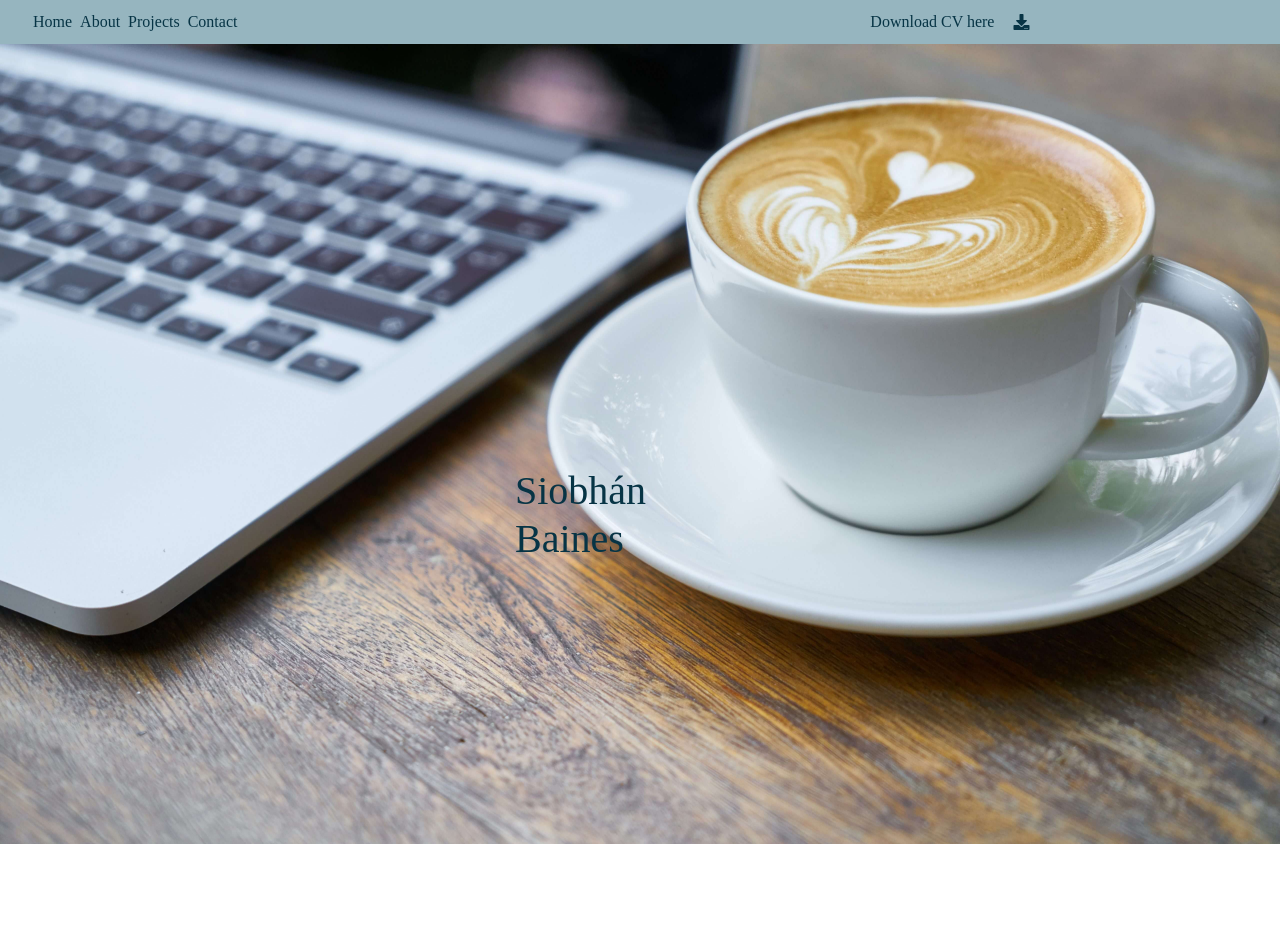
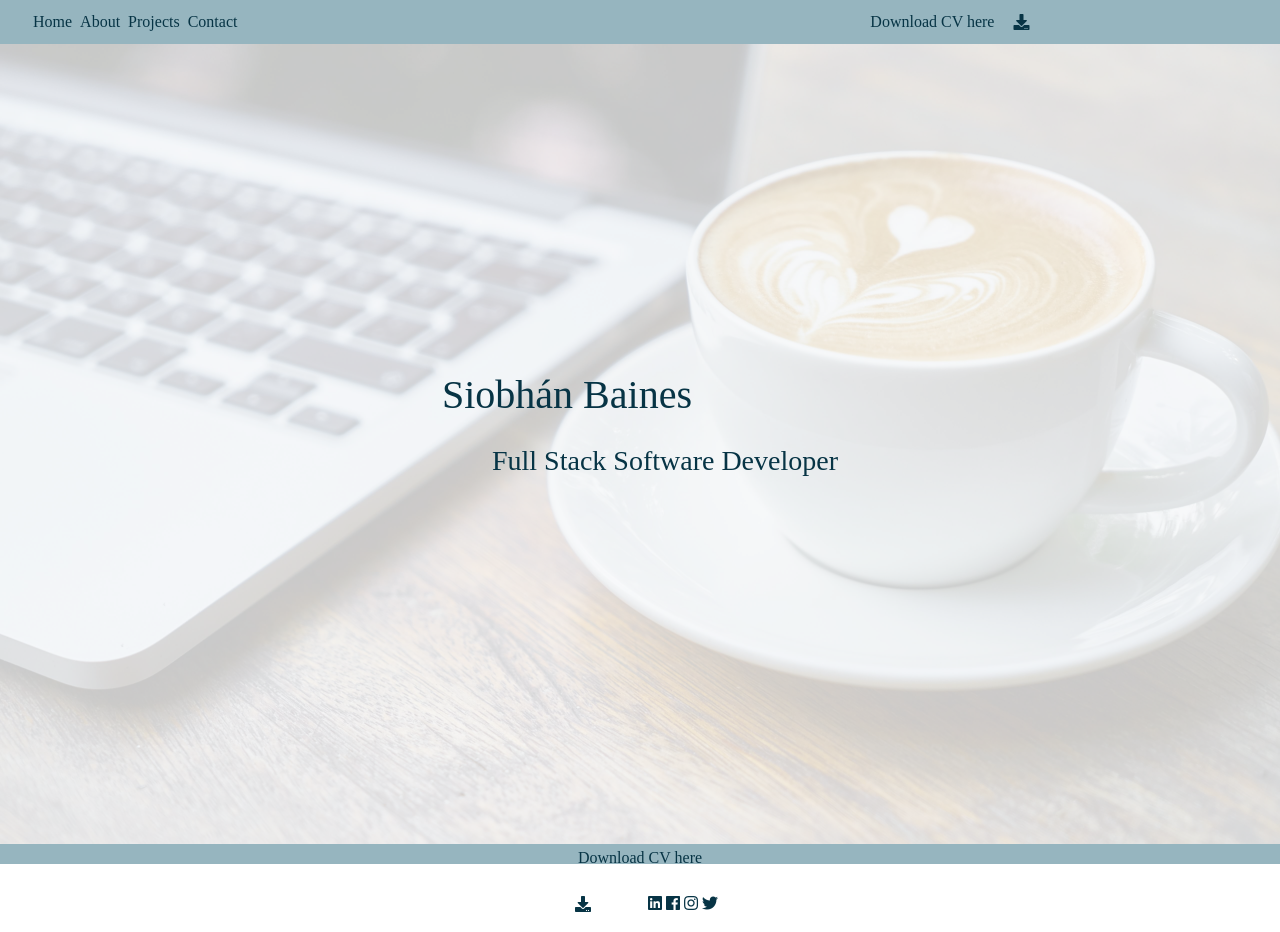
Before and after one commit to SiobhanBaines/MS1-Portfolio, a plain HTML site: page index.html in a window 1280 px wide. Before the commit the page ends 844 px from the top, so only its background shows below. Drawn offline with nearby package versions, Linux system fonts and the light colour scheme; a web font is replaced by a local one.

Commit message:
complete body and add footer elements

```diff
--- a/assets/css/style.css
+++ b/assets/css/style.css
@@ -19,7 +19,14 @@ body {
     align-items: baseline;
 }
 .head-col-nav{}
-.head-col-pdf{}
+
+.cv-pdf{
+    display:inline-block;
+    height: 20px;
+    text-align: right;
+    padding: 50px;
+    font-family: Chilanka;
+}
 
 .navbar-nav {
     display:inline-block;
@@ -32,14 +39,21 @@ body {
     padding: 2px;
     font-family: Chilanka;
 }
-
+.cv-pdf {
+    display:inline-block;
+    height: 20px;
+    text-align: center;
+    padding: 2px;
+    font-family: Chilanka;
+}
 a {
     color:#073445;
     height: 12px;
 }
 .coffee-container {
     height: 100vh;
-    background: url("../images/coffee-1.jpg") no-repeat bottom right fixed;
+    background: url("../images/coffee-1.jpg") no-repeat top left fixed;
+ /*   opacity: 0.2; */
   -webkit-background-size: cover;
   -moz-background-size: cover;
   -o-background-size: cover;
@@ -55,13 +69,30 @@ a {
     left: 0;
     height: 100%;
     width: 100%;
-    background-color: rgba(0,0,0,100.0);
+    background-color: rgba(250, 250, 250, 0.8);
 }
-.name{
-    font-size: 40px;
-    font-weight: 500;
-    color: #073445;
+.name-callout{}
+.jumbotron{
+    background: transparent;
+}
+.jumbotron-name{}
+
+.jumbotron-jobtitle{
+     color: #073445;
     font-style: bold;
-    margin-top: 150px;
+    margin-top: 25px;
+    margin-left: 50px;
+}
 
+.footer-container{
+    width: 100%;
+    padding: 0;
+    margin: 0;
 }
+.footer-row{
+    background-color: #96b5bf;
+    align-items: baseline;
+}
+.social-media{
+    display: inline-block;
+}
--- a/index.html
+++ b/index.html
@@ -1,28 +1,20 @@
 <!DOCTYPE html>
 <html lang="en">
+
 <head>
 	<meta charset="UTF-8" />
 	<meta name="viewport" content="width=device-width, initial-scale=1.0" />
-    <link
-      rel="stylesheet"
-      href="https://maxcdn.bootstrapcdn.com/bootstrap/4.0.0/css/bootstrap.min.css"
-      integrity="sha384-Gn5384xqQ1aoWXA+058RXPxPg6fy4IWvTNh0E263XmFcJlSAwiGgFAW/dAiS6JXm"
-      crossorigin="anonymous"
-    />
-    <script
-      src="https://maxcdn.bootstrapcdn.com/bootstrap/4.0.0/js/bootstrap.min.js"
-      integrity="sha384-JZR6Spejh4U02d8jOt6vLEHfe/JQGiRRSQQxSfFWpi1MquVdAyjUar5+76PVCmYl"
-      crossorigin="anonymous"
-    ></script>
-    <link
-      rel="stylesheet"
-      href="https://use.fontawesome.com/releases/v5.6.1/css/all.css"
-      integrity="sha384-gfdkjb5BdAXd+lj+gudLWI+BXq4IuLW5IT+brZEZsLFm++aCMlF1V92rMkPaX4PP"
-      crossorigin="anonymous"
-    />
+	<link rel="stylesheet" href="https://maxcdn.bootstrapcdn.com/bootstrap/4.0.0/css/bootstrap.min.css"
+		integrity="sha384-Gn5384xqQ1aoWXA+058RXPxPg6fy4IWvTNh0E263XmFcJlSAwiGgFAW/dAiS6JXm" crossorigin="anonymous" />
+	<script src="https://maxcdn.bootstrapcdn.com/bootstrap/4.0.0/js/bootstrap.min.js"
+		integrity="sha384-JZR6Spejh4U02d8jOt6vLEHfe/JQGiRRSQQxSfFWpi1MquVdAyjUar5+76PVCmYl" crossorigin="anonymous">
+	</script>
+	<link rel="stylesheet" href="https://use.fontawesome.com/releases/v5.6.1/css/all.css"
+		integrity="sha384-gfdkjb5BdAXd+lj+gudLWI+BXq4IuLW5IT+brZEZsLFm++aCMlF1V92rMkPaX4PP" crossorigin="anonymous" />
 	<link rel="stylesheet" href="assets/css/style.css" type="text/css" />
 	<title>Siobhan Baines Portfolio</title>
 </head>
+
 <body>
 	<!-- Header containing Navigation and CV Download call to action -->
 	<header>
@@ -47,12 +39,11 @@
 						</ul>
 					</nav>
 				</div>
-          <div class="col col-md-4 head-col-pdf">
-            <p class="nav-item">Download CV here</p>
+				<div class="col col-md-4 head-cv-pdf">
+					<p class="cv-pdf">Download CV here</p>
 					<button type="button" class="btn btn-link">
-              <a href="assets/cv/Siobhan Baines CV.pdf" target="_blank"
-                ><i class="fa fa-download" aria-hidden="true"></i
-              ></a>
+                        <a href="assets/cv/Siobhan Baines CV.pdf" target="_blank">
+                        <i class="fa fa-download" aria-hidden="true"></i></a>
                     </button>
 				</div>
 			</div>
@@ -60,17 +51,42 @@
 	</header>
 	<!-- My name and some high level personal details -->
 	<div class="container-fluid coffee-container">
-      <section>
+		<div class="opaque-overlay">&nbsp;</div>
 		<div class="row">
-          <div class="col-md-4">
-            <h1 class="name">
+			<div class="col-12">
+				<section class="name-callout jumbotron">
+					<h1 class="jumbotron-name">
 						Siobhán Baines
 					</h1>
+					<h3 class="jumbotron-jobtitle">Full Stack Software Developer</h3>
+				</section>
 			</div>
 		</div>
-      </section>
 	</div>
 	<!-- social media links -->
-    <footer></footer>
+	<footer>
+		<div class="contain footer-container">
+			<div class="row justify-content-center footer-row">
+				<div class="col col-md-4 cv-pdf">
+					<p >Download CV here</p>
+					<button type="button" class="btn btn-link">
+                        <a href="assets/cv/Siobhan Baines CV.pdf" target="_blank">
+                        <i class="fa fa-download" aria-hidden="true"></i></a>
+                    </button>
+					<ul class="social-media">
+						<li class="social-media"><a href="https://www.linkedin.com/in/siobhan-baines-9b296a22/"
+								target="_blank"><i class="fab fa-linkedin"></i></a></li>
+						<li class="social-media"><a href="https://www.facebook.com/siobhan.baines/"
+								target="_blank"><i class="fab fa-facebook"></i></a></li>
+						<li class="social-media"><a href="https://www.instagram.com/siobhan.baines/"
+								target="_blank"><i class="fab fa-instagram"></i></a></li>
+						<li class="social-media"><a href="https://twitter.com/BainesSiobhan"
+								target="_blank"><i class="fab fa-twitter"></i></a></li>
+					</ul>
+				</div>
+			</div>
+		</div>
+	</footer>
 </body>
+
 </html>
```
Lines whose indentation alone changed are shown as unchanged.
